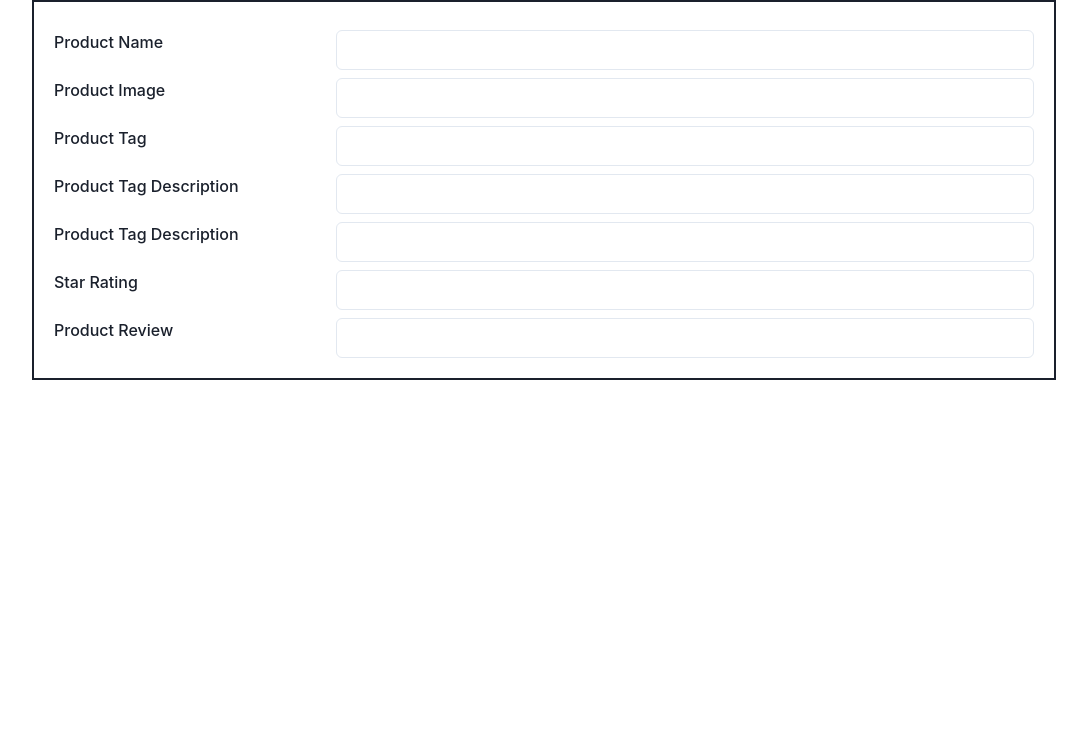
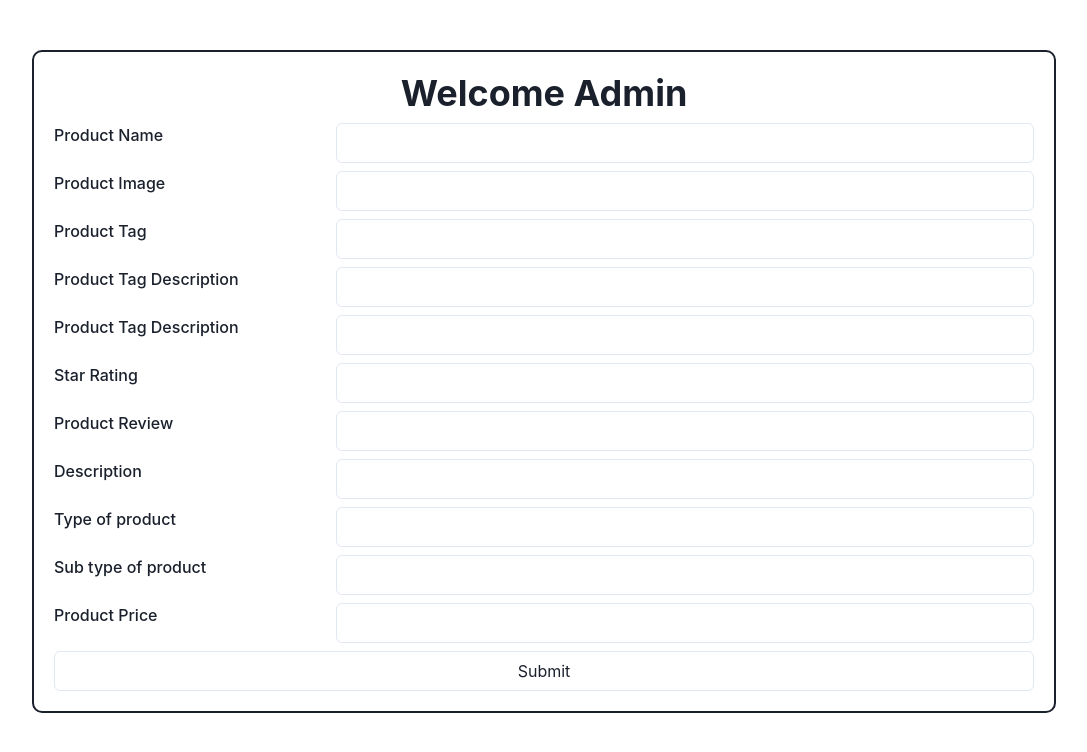
Before and after one commit to Sagarsandbhor17/Beautyhub, a React (Create React App) app in the folder Frontend/: page /admin in a window 1280 px wide. Shown: the top 752 px of the page, without its empty margins (96-1183 px from the left). Built offline with nearby package versions, Linux system fonts and the light colour scheme.

Commit message:
form added

```diff
--- a/Frontend/src/Components/admin/admin.jsx
+++ b/Frontend/src/Components/admin/admin.jsx
@@ -10,7 +10,7 @@ import {
   FormHelperText,
 } from '@chakra-ui/react'
 // import { log } from 'console';
-
+import axios from "axios";
 const AdminForm = () => {
   const initialStateProduct = {
     product_detail_link:"",
@@ -36,18 +36,42 @@ const AdminForm = () => {
     //   setForm();
     // };
   };
+  const handleSubmit = async (e) => {
+    e.preventDefault();
+    console.log('submit')
+        let res = await axios.post("http://localhost:8080/products", product);
+        console.log("res:" , res)
+  }
   console.log("product: " ,product);
   // console.log()
 
     return(
         <>
         <Box
+        // backgroundImage='https://techcrunch.com/wp-content/uploads/2014/04/shutterstock_137342978.jpg'
+        width='100vw'
+        height="100vh"
+        paddingTop="50px"
+        // backgroundColor = "#fff"
+        // boxShadow= "0 8px 32px 0 rgba( 31, 38, 135, 0.37 )"
+        // backdropFilter= "blur( 13.5px )"
+        // webkitBackdropfilter= "blur( 13.5px )"
+        // borderRadius=" 10px"
+        // border=  "1px solid rgba( 255, 255, 255, 0.18 )"
+        >
+
+
+        <Box
         width="80vw"
         border="2px solid"
         margin="0 auto"
         padding="20px"
+        borderRadius=" 10px"
+
         >
-          <FormControl>
+          <Heading>Welcome Admin</Heading>
+          <form action="" onSubmit={ (e) =>  handleSubmit(e)} >
+          <FormControl >
             <Flex marginTop=".5rem">
               <FormLabel width="30vw">Product Name</FormLabel>
               <Input type='text' name="productName" onChange={handleChange} />
@@ -76,7 +100,29 @@ const AdminForm = () => {
               <FormLabel width="30vw">Product Review</FormLabel>
               <Input type='text' name="product_reviews" onChange={handleChange} />
             </Flex>
+            <Flex marginTop=".5rem">
+              <FormLabel width="30vw">Description</FormLabel>
+              <Input type='text' name="description" onChange={handleChange} />
+            </Flex>
+            <Flex marginTop=".5rem">
+              <FormLabel width="30vw">Type of product</FormLabel>
+              <Input type='text' name="product_type" onChange={handleChange} />
+            </Flex>
+            <Flex marginTop=".5rem">
+              <FormLabel width="30vw">Sub type of product</FormLabel>
+              <Input type='text' name="product_subtype" onChange={handleChange} />
+            </Flex>
+            <Flex marginTop=".5rem">
+              <FormLabel width="30vw">Product Price</FormLabel>
+              <Input type='text' name="product_price" onChange={handleChange} />
+            </Flex>
+            <Flex marginTop=".5rem">
+              <Input type='submit' value="Submit"  />
+            </Flex>
+
           </FormControl>
+          </form>
+        </Box>
         </Box>
         </>
     )
```
